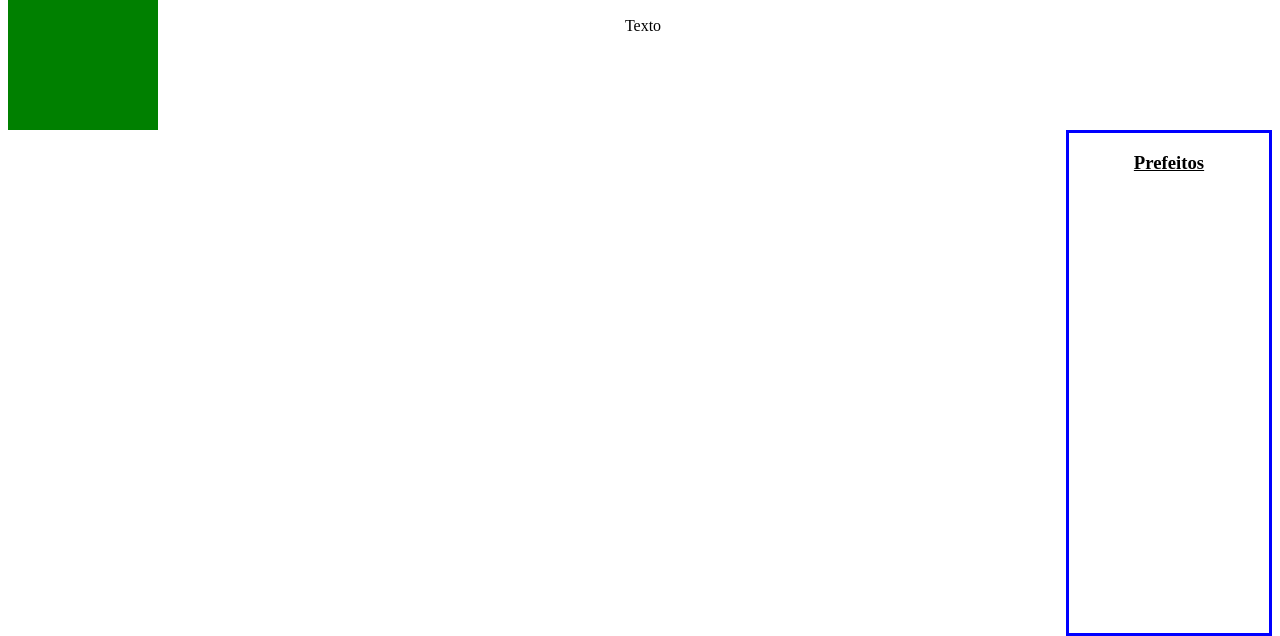
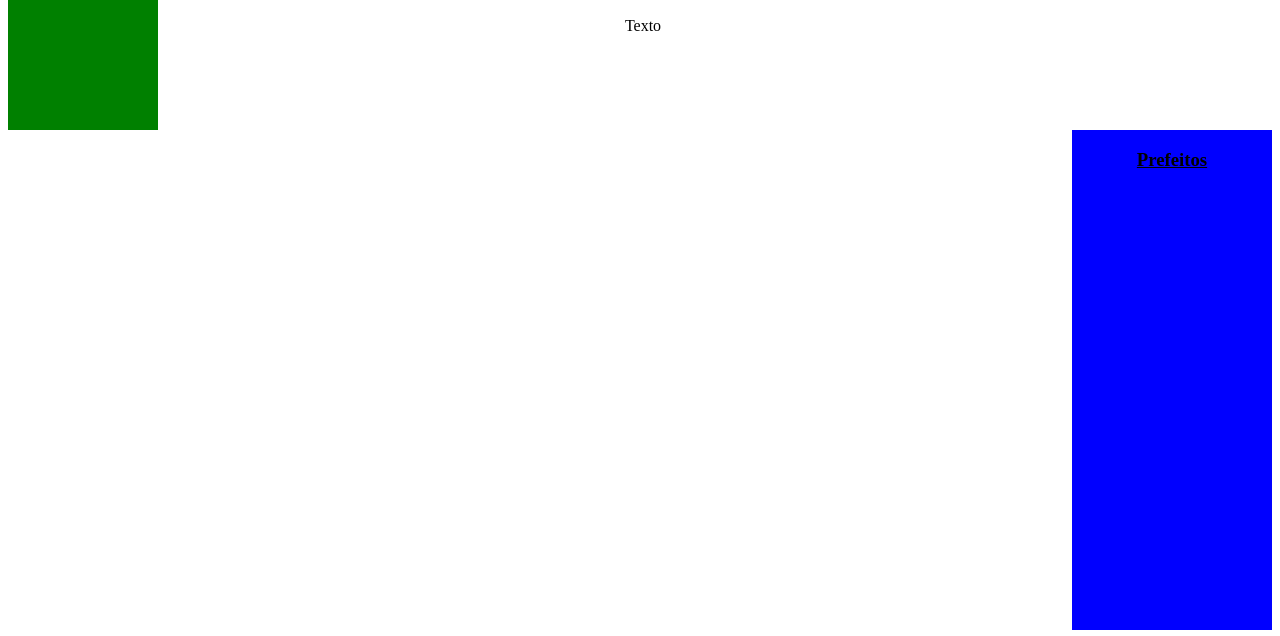
Before and after one commit to LuapabloSdA/projHistoria, a plain HTML site: page index.html in a window 1280 px wide. Shown: the part 528-1164 px from the top of the page. Drawn offline with Linux system fonts and the light colour scheme.

Commit message:
Update index.html

```diff
--- a/index.html
+++ b/index.html
@@ -31,8 +31,7 @@
             #prefeitos{
                 height: 500px;
                 width: 200px;
-                border-style: solid;
-                border-color: blue;
+                background-color: blue;
                 float: right;
                 text-align: center;
             }
```
